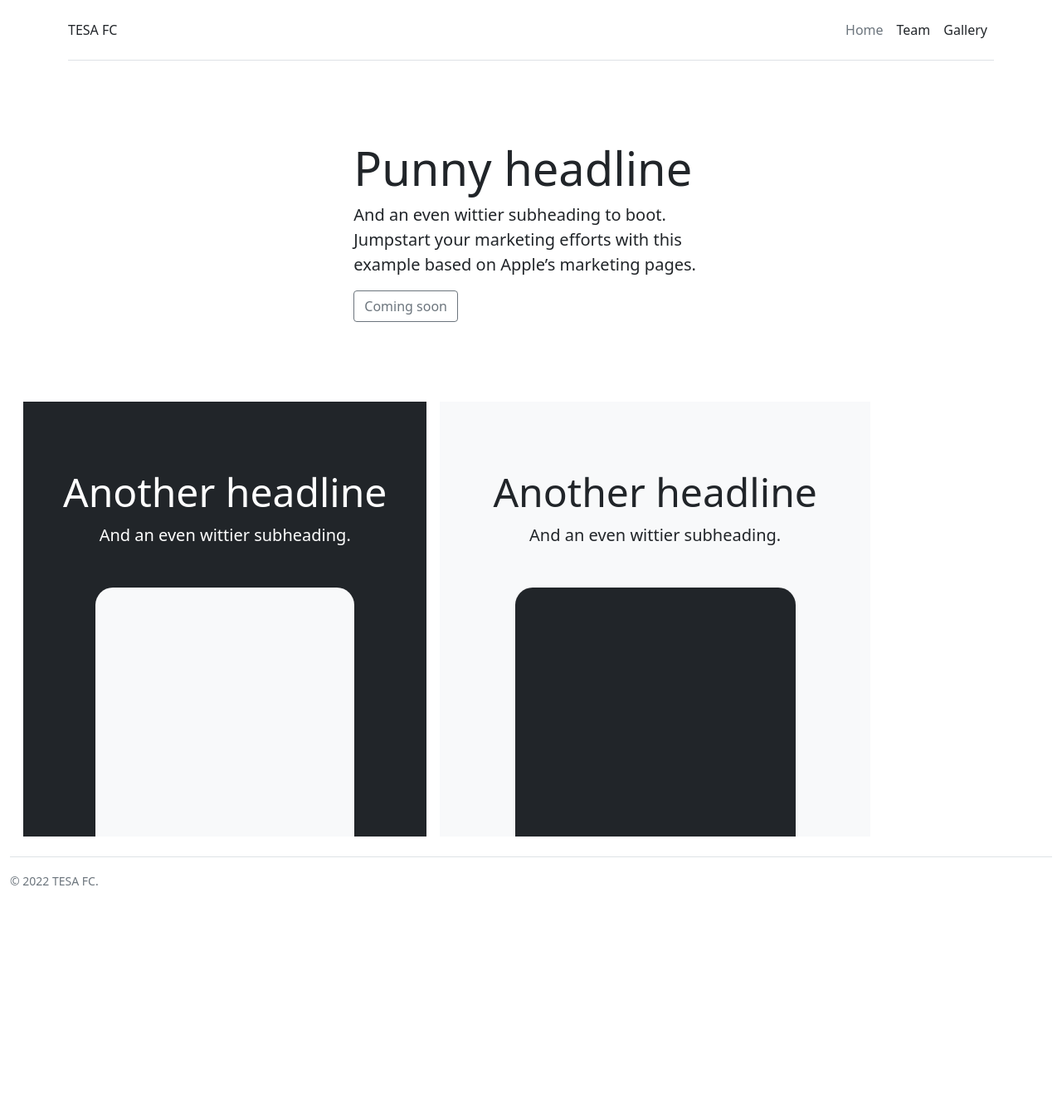
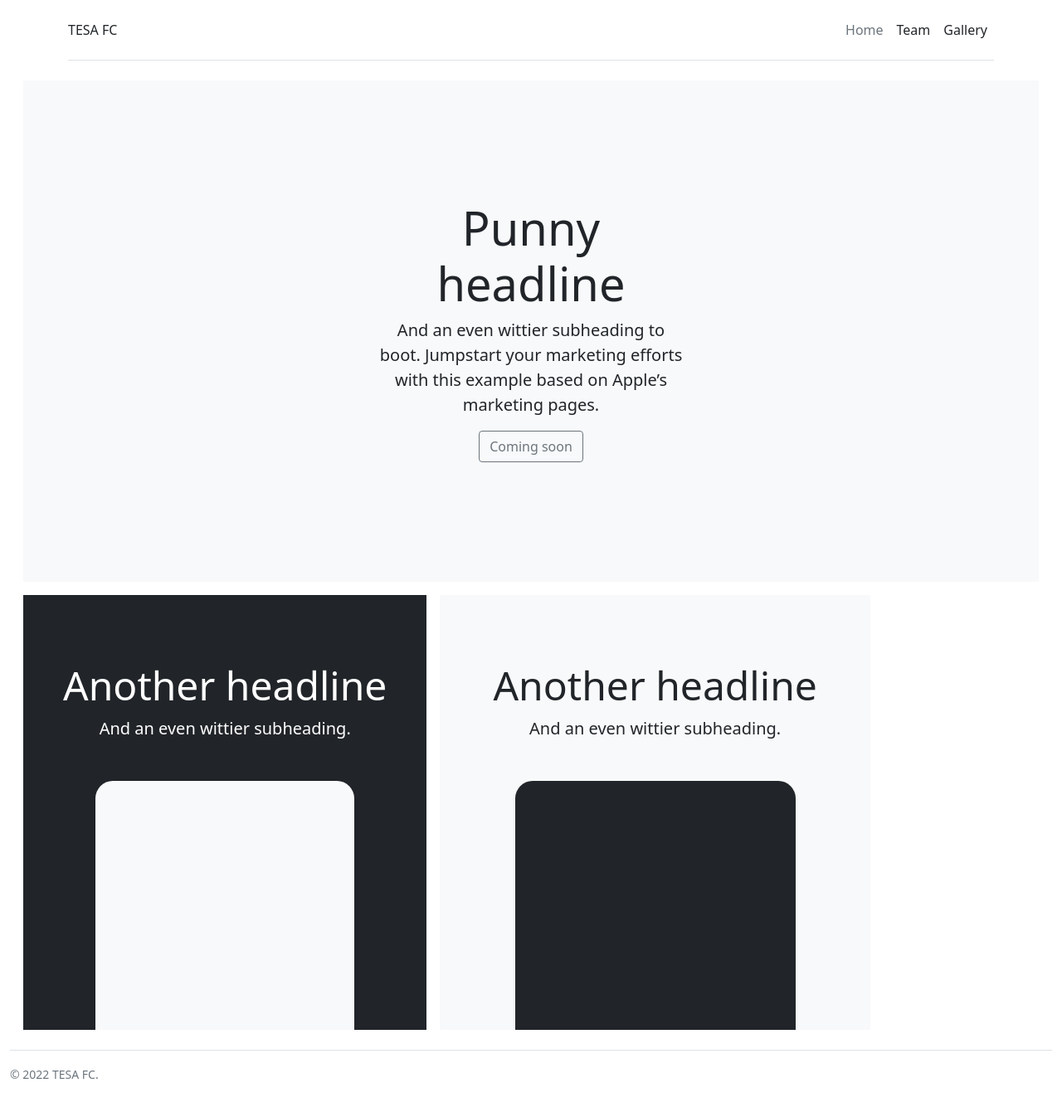
Before and after one commit to tesafc/www2, a Jekyll site: the page built from index.html, in a window 1280 px wide. Shown: the whole page at 83% size. Built offline with Jekyll 4.4.1, drawn with Linux system fonts in a browser that asks for light colours; before the commit the page ends 1113 px from its top, so only the background shows below that.

Commit message:
Update index.html

```diff
--- a/index.html
+++ b/index.html
@@ -4,6 +4,7 @@ title: Home
 ---
 
 <div class="container-fluid">
+  <div class="position-relative overflow-hidden p-3 p-md-5 m-md-3 text-center bg-light">
     <div class="col-md-5 p-lg-5 mx-auto my-5">
       <h1 class="display-4 fw-normal">Punny headline</h1>
       <p class="lead fw-normal">And an even wittier subheading to boot. Jumpstart your marketing efforts with this example based on Apple’s marketing pages.</p>
@@ -11,6 +12,7 @@ title: Home
     </div>
     <div class="product-device shadow-sm d-none d-md-block"></div>
     <div class="product-device product-device-2 shadow-sm d-none d-md-block"></div>
+  </div>
 
   <div class="d-md-flex flex-md-equal w-100 my-md-3 ps-md-3">
     <div class="bg-dark me-md-3 pt-3 px-3 pt-md-5 px-md-5 text-center text-white overflow-hidden">
```
Lines whose indentation alone changed are shown as unchanged.
